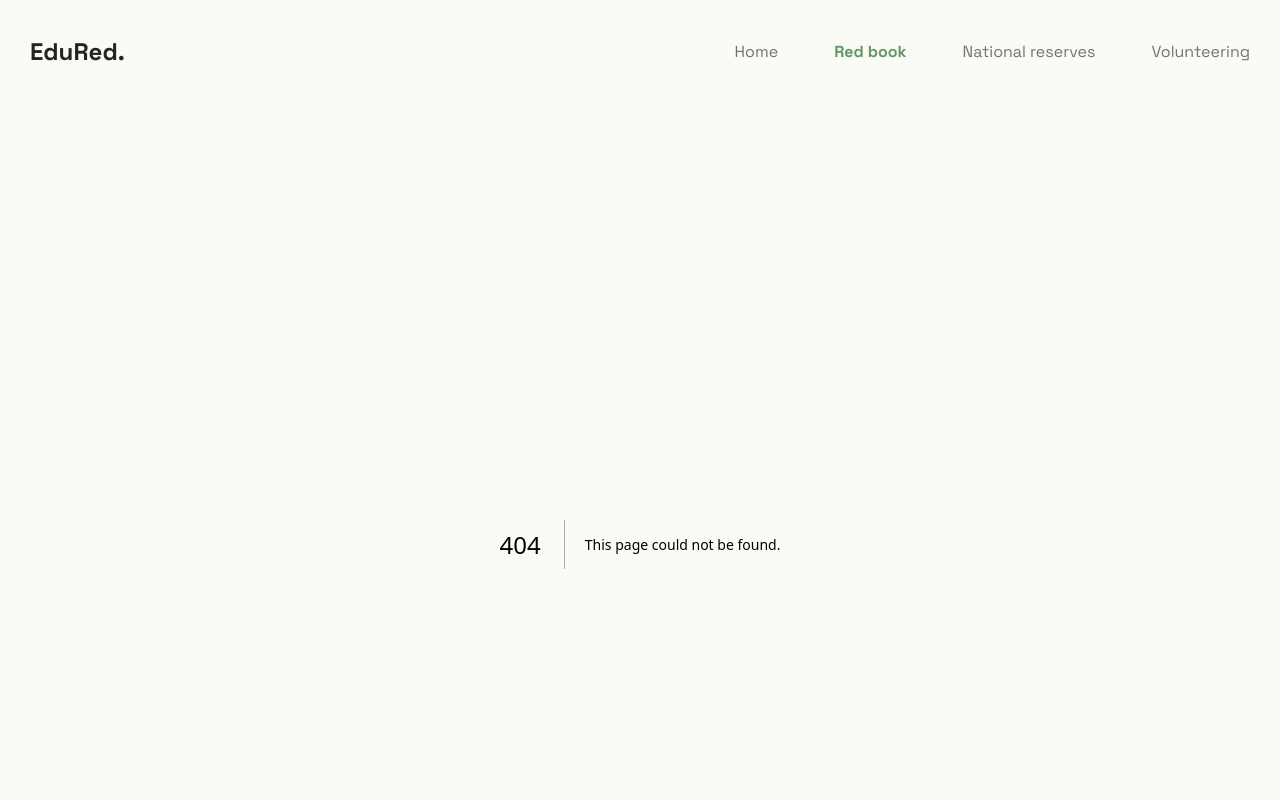
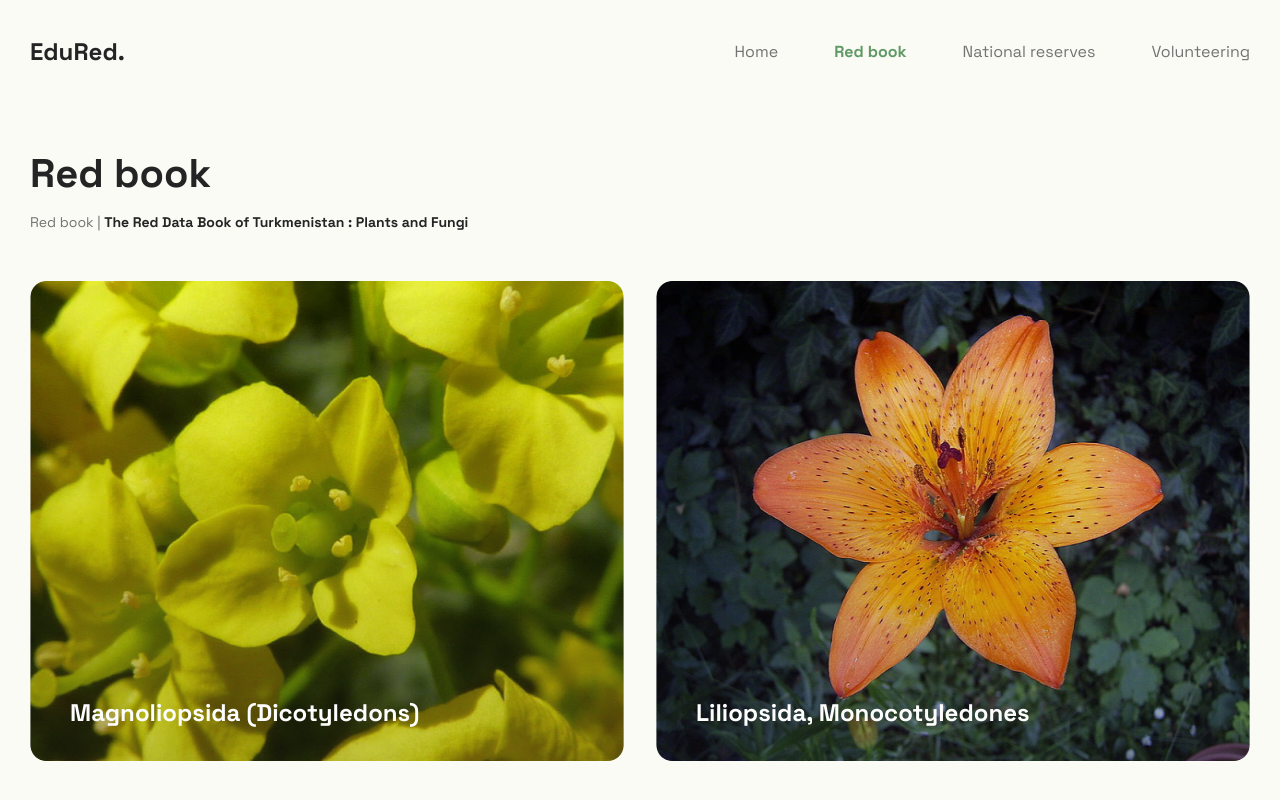
Before and after one commit to Kakabay/edu-red, a Next.js app: page /redbook/plants/families in a window 1280 px wide. Before the commit this address had no page. Shown: the top 800 px of the page. Built offline with nearby package versions, Linux system fonts and the light colour scheme.

Commit message:
animals & plants routing

```diff
--- /dev/null
+++ b/app/redbook/animals/families/[family_id]/[family_item_id]/page.tsx
@@ -0,0 +1,47 @@
+import Container from "@/components/Container";
+import Post from "@/components/Post";
+import { animalRedbook } from "@/data/redbooks";
+import { getFamilyById, getItemById } from "@/utils/getById";
+import Link from "next/link";
+
+interface IProps {
+  params: {
+    family_item_id: string;
+    family_id: string;
+  };
+}
+
+const FamilyItem = ({ params }: IProps) => {
+  const { family_item_id, family_id } = params;
+  const family = getFamilyById(family_id, animalRedbook.families).items;
+
+  const item = getItemById(family_item_id, family);
+
+  return (
+    <main>
+      <Container className="flex flex-col gap-[48px]">
+        <div className="red-book-nav flex flex-col gap-[8px]">
+          <h2 className="red-book-title font-bold text-BIT_TITLE text-BLACK">
+            {item.name}
+          </h2>
+          <h3 className="red-book-subnav text-GRAY text-SMALL_TEXT">
+            <Link href={"/redbook"}>Red book</Link> {" | "}
+            <Link href={"/redbook/families"}>
+              The Red Data Book of Turkmenistan : Plants and Fungi
+            </Link>
+            {" | "}
+            <Link href={`/redbook/families/${family_id}`}>
+              Liliopsida, Monocotyledones
+            </Link>
+            {" | "}
+            <span className="font-bold text-BLACK">{item.name}</span>
+          </h3>
+        </div>
+
+        <Post image={item.img} text={item.text} name={item.name} />
+      </Container>
+    </main>
+  );
+};
+
+export default FamilyItem;
--- /dev/null
+++ b/app/redbook/animals/families/[family_id]/page.tsx
@@ -0,0 +1,50 @@
+import Link from "next/link";
+import Container from "@/components/Container";
+import ItemCard from "@/components/ItemCard";
+import { animalRedbook } from "@/data/redbooks";
+import { getFamilyById } from "@/utils/getById";
+
+const FamilyList = ({ params }: { params: { family_id: string } }) => {
+  const { family_id } = params;
+
+  const items = getFamilyById(family_id, animalRedbook.families).items;
+  return (
+    <main>
+      <Container className="flex flex-col gap-[48px]">
+        <div className="red-book-nav flex flex-col gap-[8px]">
+          <h2 className="red-book-title font-bold text-BIT_TITLE text-BLACK">
+            Red book
+          </h2>
+          <h3 className="red-book-subnav text-GRAY text-SMALL_TEXT">
+            <Link href={"/redbook"}>Red book</Link> {" | "}
+            <Link href={"/redbook/families"}>
+              The Red Data Book of Turkmenistan : Plants and Fungi
+            </Link>{" "}
+            {" | "}
+            <span className="font-bold text-BLACK">
+              The Red Data Book of Turkmenistan : Plants and Fungi
+            </span>
+          </h3>
+        </div>
+
+        <section className="red-book-item-list grid grid-cols-3 gap-x-[24px] gap-y-[40px] content-center">
+          {animalRedbook
+            ? items.map((item) => (
+                <ItemCard
+                  type="redbook/animals"
+                  name={item.name}
+                  img={item.img}
+                  key={item.id}
+                  familyId={item.familyId}
+                  id={item.id}
+                  text={item.text}
+                />
+              ))
+            : "no items"}
+        </section>
+      </Container>
+    </main>
+  );
+};
+
+export default FamilyList;
--- a/app/redbook/families/page.tsx
+++ b/app/redbook/animals/families/page.tsx
@@ -1,7 +1,7 @@
 import Link from "next/link";
 import Container from "@/components/Container";
 import SecondaryBlock from "@/components/SecondaryBlock";
-import { plantRedbook } from "@/data/redbooks";
+import { animalRedbook } from "@/data/redbooks";
 
 const Families = () => {
   return (
@@ -19,11 +19,11 @@ const Families = () => {
           </h3>
         </div>
         <div className="red-book-families-content flex justify-between gap-[32px]">
-          {plantRedbook
-            ? plantRedbook.families.map((item) => {
+          {animalRedbook
+            ? animalRedbook.families.map((item) => {
                 return (
                   <SecondaryBlock
-                    link={`/redbook/families/${item.id}`}
+                    link={`/redbook/animals/families/${item.id}`}
                     imageLink={item.img}
                     text={item.name}
                     key={item.id}
--- a/app/redbook/page.tsx
+++ b/app/redbook/page.tsx
@@ -1,19 +1,25 @@
 // Components
-import Container from '@/components/Container';
-import MainBlock from '@/components/MainBlock';
+import Container from "@/components/Container";
+import MainBlock from "@/components/MainBlock";
 // Data
-import { plantRedbook, animalRedbook } from '@/data/redbooks';
+import { plantRedbook, animalRedbook } from "@/data/redbooks";
 
 const RedBook = () => {
   return (
     <main>
       <Container className="flex flex-col gap-[48px]">
-        <h2 className="red-book-title font-bold text-BIT_TITLE text-BLACK">Red book</h2>
-        <MainBlock link="/redbook/families" imageLink={plantRedbook.img} text={plantRedbook.name} />
+        <h2 className="red-book-title font-bold text-BIT_TITLE text-BLACK">
+          Red book
+        </h2>
         <MainBlock
-          link="/redbook/families"
+          link="/redbook/plants/families"
+          imageLink={plantRedbook.img}
+          text={plantRedbook.name}
+        />
+        <MainBlock
+          link="/redbook/animals/families"
           imageLink={animalRedbook.img}
-          text={plantRedbook.name}
+          text={animalRedbook.name}
         />
       </Container>
     </main>
--- a/app/redbook/families/[family_id]/[family_item_id]/page.tsx
+++ b/app/redbook/plants/families/[family_id]/[family_item_id]/page.tsx
@@ -24,7 +24,7 @@ const FamilyItem = ({ params }: IProps) => {
           <h2 className="red-book-title font-bold text-BIT_TITLE text-BLACK">
             {item.name}
           </h2>
-          <h3 className="red-book-subnav text-GRAY text-SMALL_TEXT">
+          {/* <h3 className="red-book-subnav text-GRAY text-SMALL_TEXT">
             <Link href={"/redbook"}>Red book</Link> {" | "}
             <Link href={"/redbook/families"}>
               The Red Data Book of Turkmenistan : Plants and Fungi
@@ -35,7 +35,7 @@ const FamilyItem = ({ params }: IProps) => {
             </Link>
             {" | "}
             <span className="font-bold text-BLACK">{item.name}</span>
-          </h3>
+          </h3> */}
         </div>
 
         <Post image={item.img} text={item.text} name={item.name} />
--- a/app/redbook/families/[family_id]/page.tsx
+++ b/app/redbook/plants/families/[family_id]/page.tsx
@@ -31,7 +31,7 @@ const FamilyList = ({ params }: { params: { family_id: string } }) => {
           {plantRedbook
             ? items.map((item) => (
                 <ItemCard
-                  type="redbook"
+                  type="redbook/plants"
                   name={item.name}
                   img={item.img}
                   key={item.id}
--- /dev/null
+++ b/app/redbook/plants/families/page.tsx
@@ -0,0 +1,40 @@
+import Link from "next/link";
+import Container from "@/components/Container";
+import SecondaryBlock from "@/components/SecondaryBlock";
+import { plantRedbook } from "@/data/redbooks";
+
+const Families = () => {
+  return (
+    <main>
+      <Container className="flex flex-col gap-[48px]">
+        <div className="red-book-nav flex flex-col gap-[8px]">
+          <h2 className="red-book-title font-bold text-BIT_TITLE text-BLACK">
+            Red book
+          </h2>
+          <h3 className="red-book-subnav text-GRAY text-SMALL_TEXT">
+            <Link href={"/redbook"}>Red book</Link> {" | "}
+            <span className="font-bold text-BLACK">
+              The Red Data Book of Turkmenistan : Plants and Fungi{" "}
+            </span>
+          </h3>
+        </div>
+        <div className="red-book-families-content flex justify-between gap-[32px]">
+          {plantRedbook
+            ? plantRedbook.families.map((item) => {
+                return (
+                  <SecondaryBlock
+                    link={`/redbook/plants/families/${item.id}`}
+                    imageLink={item.img}
+                    text={item.name}
+                    key={item.id}
+                  />
+                );
+              })
+            : "no families"}
+        </div>
+      </Container>
+    </main>
+  );
+};
+
+export default Families;
--- a/components/ItemCard.tsx
+++ b/components/ItemCard.tsx
@@ -4,14 +4,14 @@ import { IRedbookItem } from "@/typings/redbook.data.types";
 
 interface IItemCard extends IRedbookItem {
   org?: string;
-  type: "reserves" | "redbook" | "volunteering";
+  type: "reserves" | "redbook/plants" | "redbook/animals" | "volunteering";
 }
 
 const ItemCard = ({ name, id, img, org, familyId, type }: IItemCard) => {
   return (
     <Link
       href={
-        type === "redbook"
+        type === "redbook/plants" || type === "redbook/animals"
           ? `/${type}/families/${familyId}/${id}`
           : `/${type}/${id}`
       }
```
